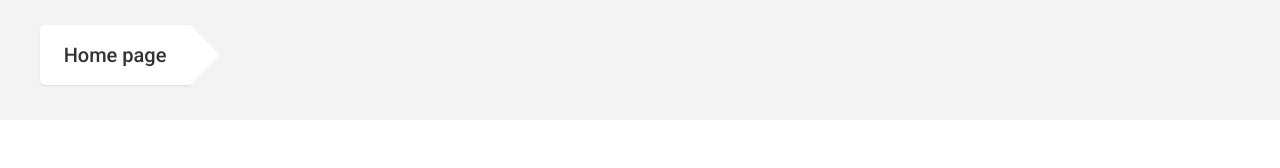
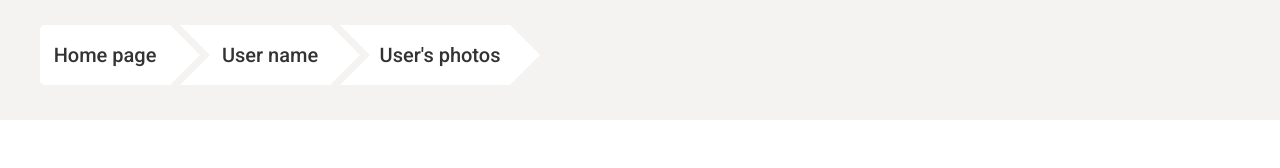
Before and after one commit to miklern/vueRouter, a Vue app: page / in a window 1280 px wide. Shown: the top 168 px of the page. Built offline with nearby package versions, Linux system fonts and the light colour scheme; no server answers.

Commit message:
router ref

```diff
--- a/src/App.vue
+++ b/src/App.vue
@@ -5,6 +5,16 @@
         <router-link :to="{ name: 'Home' }">
           <div class="header-nav__home">
             Home page
+          </div>
+        </router-link>
+        <router-link :to="{ name: 'Home' }">
+          <div class="header-nav__user">
+            User name
+          </div>
+          </router-link>
+        <router-link :to="{ name: 'Home' }">
+          <div class="header-nav__photos">
+            User's photos
           </div>
         </router-link>
       </div>
@@ -19,6 +29,7 @@
 <script>
 
 export default {
+  props: ['albumsId'],
 }
 </script>
 <style src="./style.css"></style>
--- a/src/components/ProfileInfo.vue
+++ b/src/components/ProfileInfo.vue
@@ -2,7 +2,7 @@
   <div class="profile-info">
     <div class="user-ifno">
       <div
-        class="user-ifno__block" v-if="userId !== null"
+        class="user-ifno__block" v-if="userInformation !== null"
       >
         <div class="user-info__title">
           Info about: {{ userInformation.name }}
@@ -44,7 +44,7 @@
           <div
             v-for="albums in userAlbums"
             :key="albums.id"
-            @click="$emit('onAlbumsSelect', albums.id)"
+            @click="onAlbumsIdSelect(albums.id)"
             class="user-albums__item"
           >
             <div class="user-albums__label">{{ albums.title }}</div>
@@ -67,7 +67,7 @@ export default {
   },
   data() {
     return {
-      userInformation: {},
+      userInformation: null,
       userAlbums: [],
     };
   },
@@ -77,13 +77,9 @@ export default {
   },
   methods: {
     async getUserInfo() {
-    if (!this.userId) {
-      return null
-    }
       const userInformation = await fetchOneUser(this.userId);
       if (userInformation) {
         this.userInformation = userInformation;
-        console.log(this.userInformation);
       }
     },
     async getUserAlbum() {
@@ -96,6 +92,9 @@ export default {
         this.userAlbums = userAlbums;
       }
     },
+    onAlbumsIdSelect(id) {
+      this.$emit('onAlbumsIdSelect', id);
+    }
   },
   watch: {
     async userId(newValue, oldValue) {
--- /dev/null
+++ b/src/components/UsersPhotos.vue
@@ -0,0 +1,47 @@
+<template>
+   <div class="users-photos">
+      <div v-for="photos in usersAlbum" :key="photos.id" class="users-photos__image">
+      <img :src="`${photos.thumbnailUrl}`" alt />
+      <div class="users-photos__title">{{ photos.title }}</div>
+      </div>
+   </div>
+</template>
+
+<script>
+import { fetchGetPhotos } from "../services/photos";
+export default {
+   name: "UsersPhotos",
+   props: {
+      albumId: {
+         type: String,
+      },
+   },
+   data() {
+      return {
+         usersAlbum: [],
+      };
+   },
+   async created() {
+      await this.getUsersPhotos();
+   },
+   methods: {
+   async getUsersPhotos() {
+      const filters = {};
+      if (this.albumId !== null) {
+         filters.albumId = this.albumId;
+      }
+      const usersPhotos = await fetchGetPhotos(filters);
+      if (usersPhotos) {
+         this.usersAlbum = usersPhotos;
+      }
+      },
+   },
+   watch: {
+      async albumId(newValue, oldValue) {
+      if (newValue !== oldValue) {
+            await this.getUsersPhotos();
+         }
+      },
+   },
+};
+</script>
--- a/src/pages/Home.vue
+++ b/src/pages/Home.vue
@@ -2,7 +2,7 @@
   <div class="content">
     <UserList @onUserIdSelect="onUserIdSelectHandler" />
     <div v-if="selectedUserId === null" class="not-chosen">Ни один из профилей (юзер) не выбран!!!</div>
-    <ProfileInfo v-if="selectedUserId !== null" :userId="selectedUserId" />
+    <ProfileInfo v-if="selectedUserId !== null" :userId="selectedUserId" @onAlbumsIdSelect="onAlbumsIdSelectHandler"/>
   </div>
 </template>
 
@@ -23,7 +23,11 @@ export default {
   methods: {
     onUserIdSelectHandler(userId) {
       this.selectedUserId = userId;
+      this.$router.push({ path: `/home/${userId}`});
     },
+    onAlbumsIdSelectHandler(albumsId) {
+      this.$router.push({ path: `/home/${this.selectedUserId}/photos/${albumsId}`});
+    }
   },
 };
 </script>
--- /dev/null
+++ b/src/pages/Photos.vue
@@ -0,0 +1,22 @@
+<template>
+  <div class="content">
+    <UsersPhotos :albumId="albumsId"/>
+  </div>
+</template>
+
+<script>
+import UsersPhotos from "../components/UsersPhotos";
+export default {
+  props: ['albumsId'],
+  name: "Photos",
+  components: {
+    UsersPhotos,
+  },
+  data() {
+    return {
+    };
+  },
+  methods: {
+  },
+};
+</script>
--- a/src/router/router.js
+++ b/src/router/router.js
@@ -1,15 +1,33 @@
+
 
 import Vue from 'vue';
 import VueRouter from 'vue-router';
 import Home from '../pages/Home';
+import Photos from '../pages/Photos';
 
 Vue.use(VueRouter);
 
 const routes = [
    {
-      path: '/',
+      path: '/home',
       name: 'Home',
       component: Home,
+      children: [
+         {
+           path: ':id',
+           name: 'User',
+           component: Home,
+           props: true,
+           children: [
+              {
+               path: 'photos/:albumsId',
+               name: 'Photos',
+               component: Photos,
+               props: true,
+              }
+           ]
+         }
+      ]
    },
 ]
 
@@ -20,3 +38,37 @@ const router = new VueRouter({
 });
 
 export default router;
+
+// import Vue from 'vue';
+// import VueRouter from 'vue-router';
+// import Home from '../pages/Home';
+// import Photos from '../pages/Photos';
+
+// Vue.use(VueRouter);
+
+// const routes = [
+//    {
+//       path: '/home',
+//       name: 'Home',
+//       component: Home,
+//    },
+//    {
+//       path: '/home/:id',
+//       name: 'Home',
+//       component: Home,
+//    },
+//    {
+//       path: '/photos/:albumsId',
+//       name: 'Photos',
+//       component: Photos,
+//       props: true,
+//    },
+// ]
+
+// const router = new VueRouter({
+//    mode: 'history',
+//    base: process.env.BASE_URL,
+//    routes,
+// });
+
+// export default router;
--- /dev/null
+++ b/src/services/photos.js
@@ -0,0 +1,19 @@
+import axios from 'axios';
+
+const URL = 'https://jsonplaceholder.typicode.com';
+
+const SLUG = 'photos';
+
+async function fetchGetPhotos(filters = {}) {
+
+   try {
+      const result = await axios.get(`${URL}/${SLUG}`, { params: filters });
+      return result.data;
+   } catch (e) {
+      console.log({ ...e });
+   }
+}
+
+export {
+   fetchGetPhotos,
+};
--- a/src/style.css
+++ b/src/style.css
@@ -93,7 +93,10 @@ h1, h2, h3, h4, h5, h6 {
 
 .header-nav {
    grid-column: 2 / 3;
+   position: relative;
 }
+
+/* bread crumbs home page */
 
 .header-nav__home {
    color: #333;
@@ -107,9 +110,8 @@ h1, h2, h3, h4, h5, h6 {
    font-size: 20px;
    border-top-left-radius: 5px;
    border-bottom-left-radius: 5px;
-   width: 150px;
-   box-shadow: 0px 1px 2px rgba(0, 0, 0, 0.1);
-   position: relative;
+   width: 130px;
+   position: absolute;
 }
 
 .header-nav__home:after {
@@ -121,6 +123,82 @@ h1, h2, h3, h4, h5, h6 {
    right: -30px;
    bottom: 0;
    z-index: 1;
+}
+
+/* bread crumbs user */
+
+
+.header-nav__user:after {
+   content: "";
+   border-top: 30px solid transparent;
+   border-bottom: 30px solid transparent;
+   border-left: 30px solid rgb(255, 255, 255);
+   position: absolute;
+   right: -30px;
+   bottom: 0;
+   z-index: 1;
+}
+
+.header-nav__user {
+   padding: 0px 0px 0px 30px;
+   color: #333;
+   font-weight: 500;
+   top: 25px;
+   left: 140px;
+   height: 60px;
+   background: rgb(255, 255, 255);
+   text-align: center;
+   line-height: 60px;
+   font-size: 20px;
+   width: 150px;
+   position: absolute;
+}
+
+.header-nav__user:before {
+   content: "";
+   border-top: 30px solid transparent;
+   border-bottom: 30px solid transparent;
+   border-left: 30px solid #F4F3F1;
+   position: absolute;
+   left: 0px;
+   bottom: 0;
+}
+
+/* bread crumbs photos */
+
+.header-nav__photos {
+   padding: 0px 0px 0px 30px;
+   color: #333;
+   font-weight: 500;
+   top: 25px;
+   left: 300px;
+   height: 60px;
+   background: rgb(255, 255, 255);
+   text-align: center;
+   line-height: 60px;
+   font-size: 20px;
+   width: 170px;
+   position: absolute;
+}
+
+.header-nav__photos:after {
+   content: "";
+   border-top: 30px solid transparent;
+   border-bottom: 30px solid transparent;
+   border-left: 30px solid rgb(255, 255, 255);
+   position: absolute;
+   right: -30px;
+   bottom: 0;
+}
+
+.header-nav__photos:before {
+   content: "";
+   border-top: 30px solid transparent;
+   border-bottom: 30px solid transparent;
+   border-left: 30px solid #F4F3F1;
+   position: absolute;
+   left: 0px;
+   bottom: 0;
 }
 
 .content {
@@ -299,32 +377,31 @@ h1, h2, h3, h4, h5, h6 {
 
 /* Блок фото */
 
-.user-images {
-   grid-column: 3 / 4;
-   padding: 0 0 0 100px;
+.users-photos {
+   grid-column: 2 / 4;
    display: grid;
    grid-template: 1fr 1fr / 1fr 1fr;
 }
 
 @media (max-width: 1000px) {
-   .user-images {
+   .users-photos {
       padding: 0 0 0 30px;
    }
 }
 
 @media (max-width: 850px) {
-   .user-images {
+   .users-photos {
       grid-template: 1fr 1fr / 1fr;
       padding: 50px 0 0 0;
    }
 }
 
-.user-images__image {
+.users-photos__image {
    margin: 0px 0px 40px 0px;
    text-align: center;
 }
 
-.user-images__image img {
+.users-photos__image img {
    -o-object-fit: cover;
    object-fit: cover;
    object-position: center;
@@ -332,62 +409,9 @@ h1, h2, h3, h4, h5, h6 {
    border-radius: 50%;
 }
 
-.user-images__title {
+.users-photos__title {
    margin: 0px 0px 20px 0px;
 }
-
-/* Бургер */
-
-.bread-crumbs {
-   top: 20px;
-   left: 0;
-   height: 60px;
-   background: rgb(255, 255, 255);
-   text-align: center;
-   line-height: 60px;
-   font-size: 20px;
-   color: black;
-   width: 100px;
-   box-shadow: 0px 1px 2px rgba(0, 0, 0, 0.1);
-   font-family: 'Roboto', sans-serif;
-   grid-column: 2 / 3;
-   position: relative;
-   transition: all 0.25s ease;
-}
-
-.bread-crumbs:after {
-   content: "";
-   border-top: 30px solid transparent;
-   border-bottom: 30px solid transparent;
-   border-left: 30px solid rgb(255, 255, 255);
-   position: absolute;
-   right: -30px;
-   bottom: 0;
-   z-index: 1;
-}
-
-.active.bread-crumbs span {
-   display: block;
-   transform: rotate(-180deg);
-}
-
-.active.bread-crumbs {
-   background: rgb(152, 151, 165);
-   transform: rotate(180deg);
-   left: 30px;
-   transition: all 0.25s ease;
-}
-
-.active.bread-crumbs:after {
-   border-left: 30px solid rgb(152, 151, 165);
-}
-
-.bread-crumbs:first-child {
-   border-top-left-radius: 10px;
-   border-bottom-left-radius: 10px;
-}
-
-/* Бургер */
 
 /* Footer */
 
```
